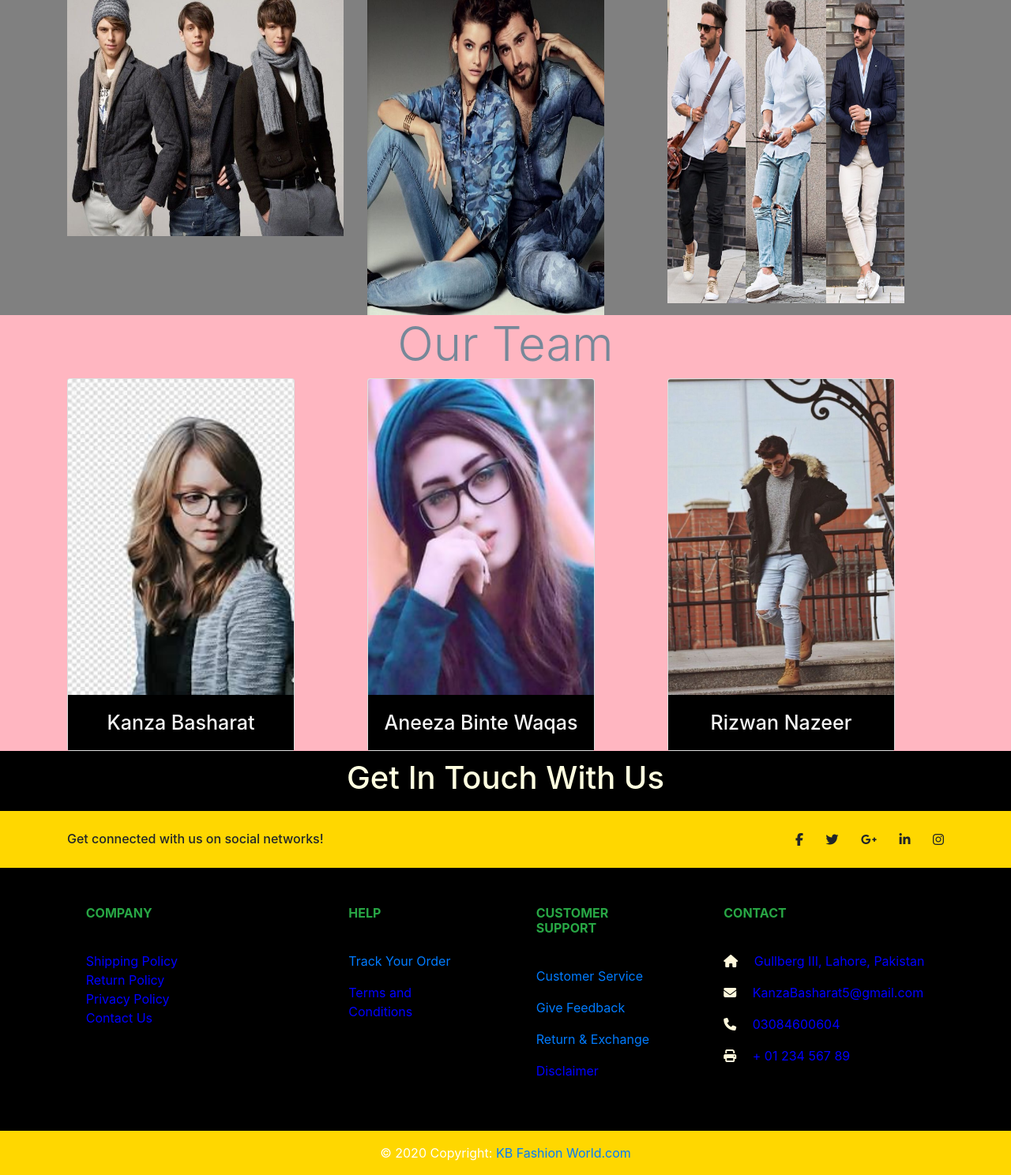
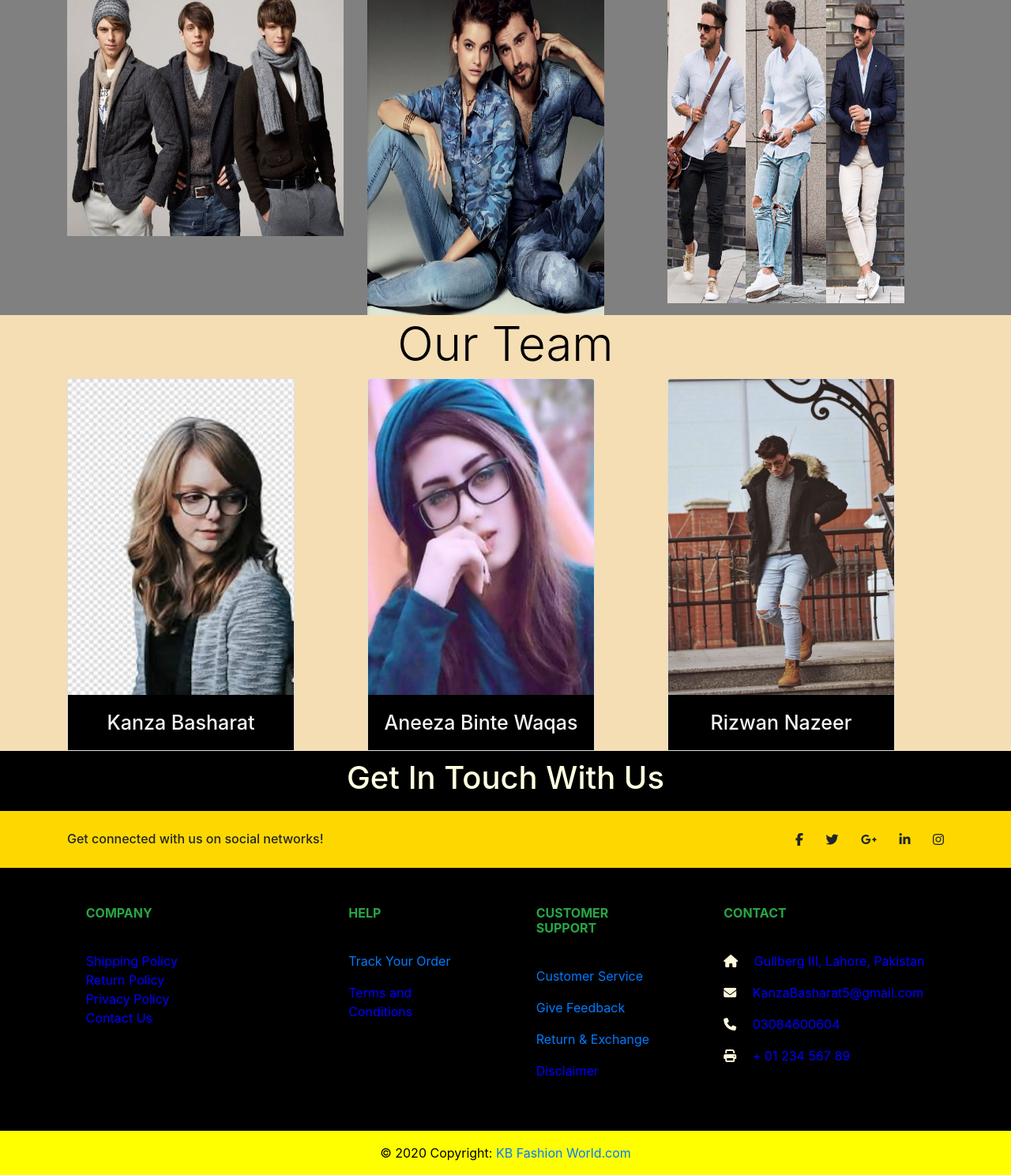
Before and after one commit to KanzaBasharat/heroku-static-pages-deployment, a PHP site: page / in a window 1280 px wide. Shown: the part 1601-3089 px from the top of the page at 79% size. Run offline with PHP 8.4, Linux system fonts and the light colour scheme; some libraries are stand-ins or nearby versions.

Commit message:
my first commit

```diff
--- a/index.html
+++ b/index.html
@@ -32,17 +32,13 @@
               </li>
 
             <li class="nav-item">
-              <a class="nav-link pr-5" href="#c">Gallery</a>
-            </li>
-            <li class="nav-item">
                 <a class="nav-link pr-5" href="#f">Team</a>
               </li>
 
-            <!--
             <li class="nav-item">
-                <a class="nav-link pr-5" href="#f">Team</a>
+                <a class="nav-link pr-5" href="#c">Gallery</a>
             </li>
-             -->
+
 
 
 
--- a/mystyles.css
+++ b/mystyles.css
@@ -69,12 +69,12 @@
 
 }
 #e{
-    background-color: lightpink;
+    background-color:wheat;
 }
 #f{
     text-align: center;
     font-size: 60px;
-    color: lightslategray;
+    color: black;
 
 }
 #g{
@@ -96,8 +96,8 @@
     padding: 10px;
 }
 #k{
-    background-color:gold;
-    color: white;
+    background-color:yellow;
+    color:black;
 }
 #l{
     color: blue;
```
